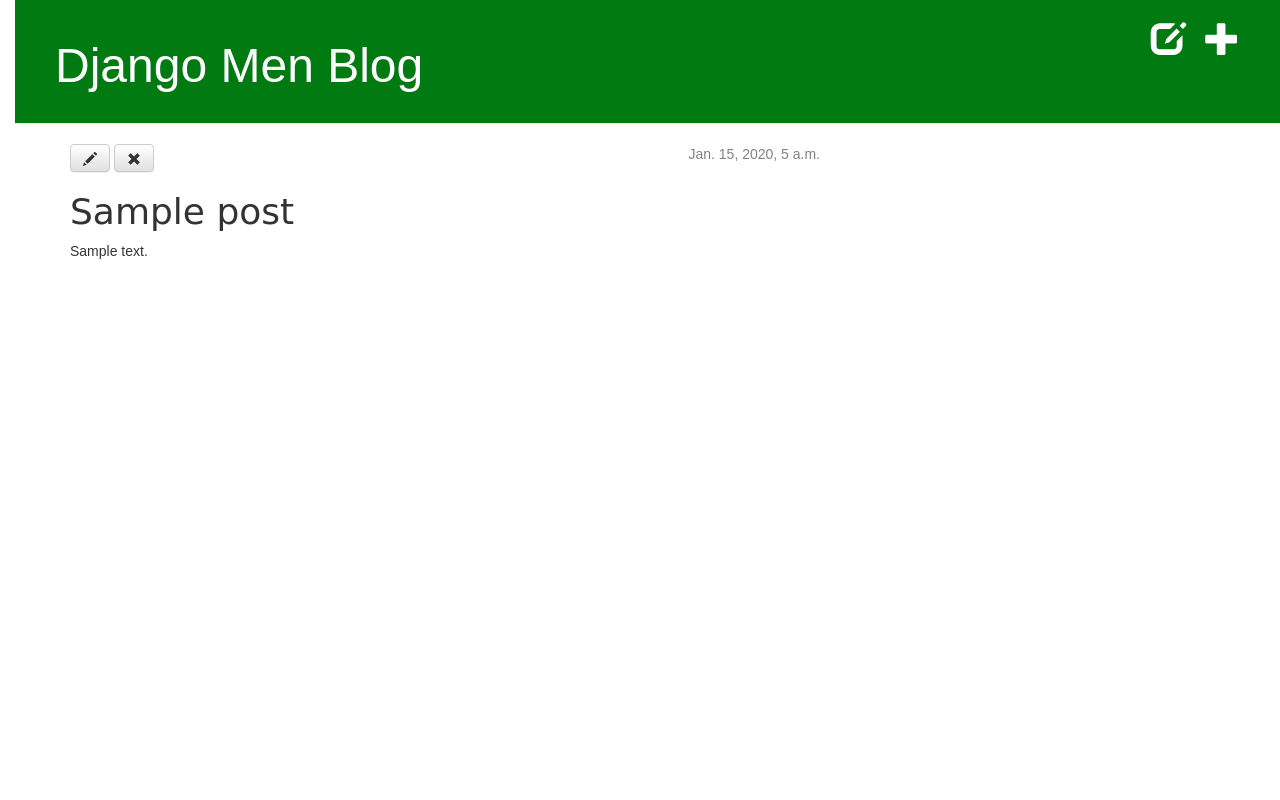
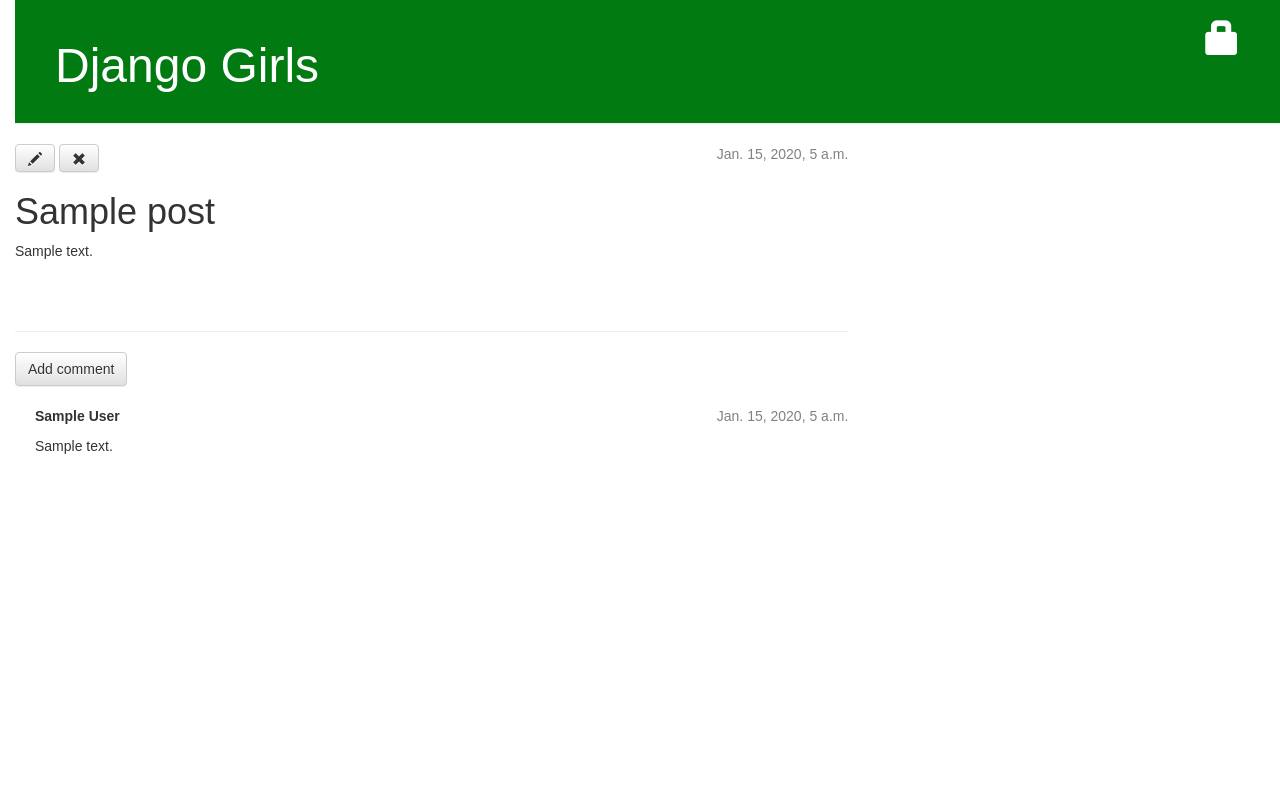
Before and after one commit to luismorenolopera/my-first-blog, a Django app: page /post/1/ in a window 1280 px wide. Run offline with Django 3.2, Linux system fonts and the light colour scheme; tables that the repository leaves empty hold one stand-in row (values such as "Sample post"); some libraries are stand-ins or nearby versions.

Commit message:
model, views and templates of comments

```diff
--- a/mysite/blog/admin.py
+++ b/mysite/blog/admin.py
@@ -1,6 +1,7 @@
 from django.contrib import admin
 
 # Register your models here.
-from .models import Post
+from .models import Post, Comment
 
 admin.site.register(Post)
+admin.site.register(Comment)
--- a/mysite/blog/models.py
+++ b/mysite/blog/models.py
@@ -17,3 +17,21 @@ class Post(models.Model):
 
     def __str__(self):
         return self.title
+
+    def approved_comments(self):
+        return self.comments.filter(approved_comment=True)
+
+
+class Comment(models.Model):
+    post = models.ForeignKey('blog.Post', related_name='comments')
+    author = models.CharField(max_length=200)
+    text = models.TextField()
+    created_date = models.DateTimeField(default=timezone.now)
+    approved_comment = models.BooleanField(default=False)
+
+    def approve(self):
+        self.approved_comment = True
+        self.save()
+
+    def __str__(self):
+        return self.text
--- a/mysite/blog/static/css/blog.css
+++ b/mysite/blog/static/css/blog.css
@@ -1,12 +1,9 @@
-* {
-  font-family: sans-serif;
-}
-
 h1 a {
   color: #007532;
 }
 
 body {
+  font-family: sans-serif;
   padding-left: 15px;
 }
 
@@ -24,10 +21,6 @@ body {
 
 .content {
   margin-left: 40px;
-}
-
-h1, h2, h3, h4 {
-  font-family: 'Lobster', cursive;
 }
 
 .date {
@@ -57,3 +50,7 @@ h1, h2, h3, h4 {
 .post h1 a, .post h1 a:visited {
   color: #000000;
 }
+
+.comment {
+    margin: 20px 0px 20px 20px;
+}
--- a/mysite/blog/templates/blog/base.html
+++ b/mysite/blog/templates/blog/base.html
@@ -7,11 +7,15 @@
 </head>
 <body>
   <div class="page-header">
-      <a href="{% url 'blog.views.post_new' %}" class="top-menu"><span class="glyphicon glyphicon-plus"></span></a>
+    {% if user.is_authenticated %}
+      <a href="{% url 'post_new' %}" class="top-menu"><span class="glyphicon glyphicon-plus"></span></a>
       <a href="{% url 'post_draft_list' %}" class="top-menu"><span class="glyphicon glyphicon-edit"></span></a>
-      <h1><a href="/">Django Men Blog</a></h1>
+      <p class="top-menu">Hello {{ user.username }}<small>(<a href="{% url 'django.contrib.auth.views.logout' %}">Log out</a>)</small></p>
+    {% else %}
+      <a href="{% url 'django.contrib.auth.views.login' %}" class="top-menu"><span class="glyphicon glyphicon-lock"></span></a>
+    {% endif %}
+      <h1><a href="{% url 'blog.views.post_list' %}">Django Girls</a></h1>
   </div>
-    <div class="content container">
     <div class="row">
       <div class="col-md-8">
       {% block content %}
--- a/mysite/blog/templates/blog/post_detail.html
+++ b/mysite/blog/templates/blog/post_detail.html
@@ -13,4 +13,23 @@
     <h1>{{ post.title }}</h1>
     <p>{{ post.text|linebreaks }}</p>
   </div>
+  <hr>
+  <a class="btn btn-default" href="{% url 'add_comment_to_post' pk=post.pk %}">Add comment</a>
+  {% for comment in post.comments.all %}
+    {% if user.is_authenticated or comment.approved_comment %}
+      <div class="comment">
+        <div class="date">
+          {{ comment.created_date }}
+          {% if not comment.approved_comment %}
+              <a class="btn btn-default" href="{% url 'comment_remove' pk=comment.pk %}"><span class="glyphicon glyphicon-remove"></span></a>
+              <a class="btn btn-default" href="{% url 'comment_approve' pk=comment.pk %}"><span class="glyphicon glyphicon-ok"></span></a>
+          {% endif %}
+        </div>
+        <strong>{{ comment.author }}</strong>
+        <p>{{ comment.text|linebreaks }}</p>
+      </div>
+    {% endif %}
+    {% empty %}
+      <p>No comments here yet :(</p>
+    {% endfor %}
 {% endblock %}
--- a/mysite/blog/templates/blog/post_list.html
+++ b/mysite/blog/templates/blog/post_list.html
@@ -8,6 +8,7 @@
           </div>
           <h1><a href="{% url 'blog.views.post_detail' pk=post.pk %}">{{ post.title }}</a></h1>
           <p>{{ post.text|linebreaks }}</p>
+          <a href="{% url 'blog.views.post_detail' pk=post.pk %}">Comments: {{ post.approved_comments.count }}</a>
       </div>
   {% endfor %}
 {% endblock content %}
--- a/mysite/blog/urls.py
+++ b/mysite/blog/urls.py
@@ -8,6 +8,13 @@ urlpatterns = [
     url(r'^post/new/$', views.post_new, name='post_new'),
     url(r'^post/(?P<pk>[0-9]+)/edit/$', views.post_edit, name='post_edit'),
     url(r'^drafts/$', views.post_draft_list, name='post_draft_list'),
-    url(r'^post/(?P<pk>\d+)/publish/$', views.post_publish, name='post_publish'),
+    url(r'^post/(?P<pk>\d+)/publish/$',
+        views.post_publish, name='post_publish'),
     url(r'^post/(?P<pk>\d+)/remove/$', views.post_remove, name='post_remove'),
+    url(r'^post/(?P<pk>\d+)/comment/$',
+        views.add_comment_to_post, name='add_comment_to_post'),
+    url(r'^comment/(?P<pk>\d+)/approve/$',
+        views.comment_approve, name='comment_approve'),
+    url(r'^comment/(?P<pk>\d+)/remove/$',
+        views.comment_remove, name='comment_remove'),
 ]
--- a/mysite/blog/views.py
+++ b/mysite/blog/views.py
@@ -1,7 +1,8 @@
 from django.shortcuts import render, get_object_or_404, redirect
 from django.utils import timezone
-from .models import Post
-from .forms import PostForm
+from .models import Post, Comment
+from .forms import PostForm, CommentForm
+from django.contrib.auth.decorators import login_required
 
 
 def post_list(request):
@@ -15,6 +16,7 @@ def post_detail(request, pk):
     return render(request, 'blog/post_detail.html', {'post': post})
 
 
+@login_required
 def post_new(request):
     if request.method == "POST":
         form = PostForm(request.POST)
@@ -28,6 +30,7 @@ def post_new(request):
     return render(request, 'blog/post_edit.html', {'form': form})
 
 
+@login_required
 def post_edit(request, pk):
     post = get_object_or_404(Post, pk=pk)
     if request.method == "POST":
@@ -42,6 +45,7 @@ def post_edit(request, pk):
     return render(request, 'blog/post_edit.html', {'form': form})
 
 
+@login_required
 def post_draft_list(request):
     posts = Post.objects.filter(
         published_date__isnull=True).order_by('created_date')
@@ -54,7 +58,37 @@ def post_publish(request, pk):
     return redirect('blog.views.post_detail', pk=pk)
 
 
+@login_required
 def post_remove(request, pk):
     post = get_object_or_404(Post, pk=pk)
     post.delete()
     return redirect('blog.views.post_list')
+
+
+def add_comment_to_post(request, pk):
+    post = get_object_or_404(Post, pk=pk)
+    if request.method == "POST":
+        form = CommentForm(request.POST)
+        if form.is_valid():
+            comment = form.save(commit=False)
+            comment.post = post
+            comment.save()
+            return redirect('blog.views.post_detail', pk=post.pk)
+    else:
+        form = CommentForm()
+    return render(request, 'blog/add_comment_to_post.html', {'form': form})
+
+
+@login_required
+def comment_approve(request, pk):
+    comment = get_object_or_404(Comment, pk=pk)
+    comment.approve()
+    return redirect('blog.views.post_detail', pk=comment.post.pk)
+
+
+@login_required
+def comment_remove(request, pk):
+    comment = get_object_or_404(Comment, pk=pk)
+    post_pk = comment.post.pk
+    comment.delete()
+    return redirect('blog.views.post_detail', pk=post_pk)
--- a/mysite/mysite/settings.py
+++ b/mysite/mysite/settings.py
@@ -121,3 +121,5 @@ USE_TZ = True
 
 STATIC_URL = '/static/'
 STATIC_ROOT = os.path.join(BASE_DIR, 'static')
+
+LOGIN_REDIRECT_URL = '/'
--- a/mysite/mysite/urls.py
+++ b/mysite/mysite/urls.py
@@ -3,5 +3,8 @@ from django.contrib import admin
 
 urlpatterns = [
     url(r'^admin/', admin.site.urls),
+    url(r'^accounts/login/$', 'django.contrib.auth.views.login'),
+    url(r'^accounts/logout/$',
+        'django.contrib.auth.views.logout', {'next_page': '/'}),
     url(r'', include('blog.urls')),
 ]
```
Also changed, not shown: mysite/blog/forms.py (+8 -1 lines), mysite/blog/templates/blog/add_comment_to_post.html (added, +9 -0 lines), mysite/blog/templates/registration/login.html (added, +26 -0 lines), mysite/blog/migrations/0002_comment.py (added). Lines whose indentation alone changed are shown as unchanged.
